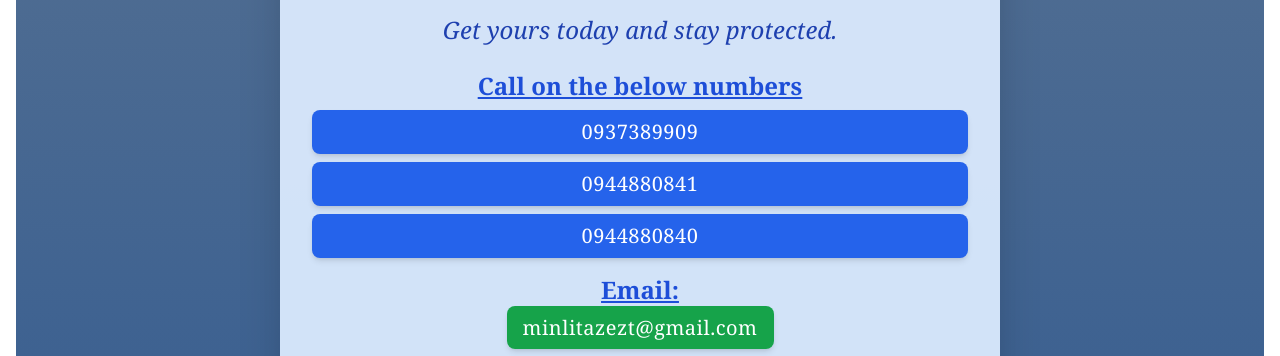
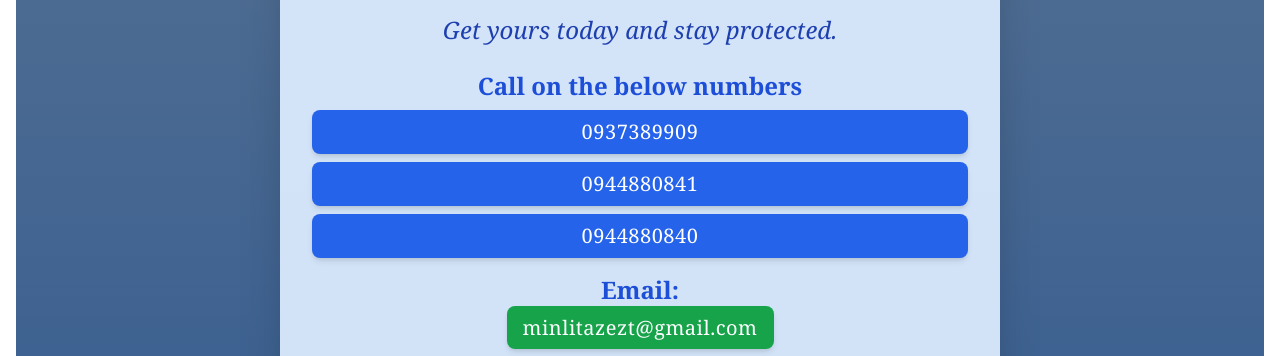
Before and after one commit to abdullah75f/MinLitazez, a React (Vite) app: page /Mask in a window 1280 px wide. Shown: the part 863-1219 px from the top of the page. Built offline with nearby package versions, Linux system fonts and the light colour scheme.

Commit message:
navbar section

```diff
--- a/src/pages/Mask.tsx
+++ b/src/pages/Mask.tsx
@@ -32,7 +32,7 @@ const Mask = () => {
 
           {/* Clickable phone numbers with improved styling */}
           <div className="mb-3 sm:mb-4">
-            <p className="text-lg sm:text-2xl font-semibold text-blue-700 mb-2 underline">
+            <p className="text-lg sm:text-2xl font-semibold text-blue-700 mb-2">
               Call on the below numbers
             </p>
             <div className="flex flex-col space-y-2">
@@ -59,7 +59,7 @@ const Mask = () => {
 
           {/* Email with better styling */}
           <div className="mb-3 sm:mb-4">
-            <p className="text-lg sm:text-2xl font-semibold text-blue-700 mb-2 underline">
+            <p className="text-lg sm:text-2xl font-semibold text-blue-700 mb-2 ">
               Email:
             </p>
             <a
```
